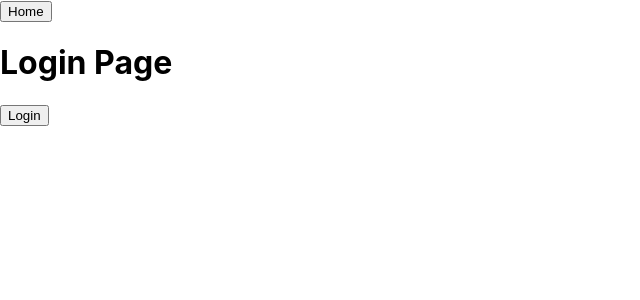
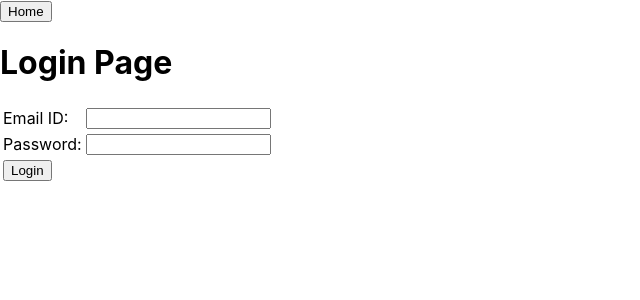
Before and after one commit to msfi-maneeshg/react-demo, a React (Create React App) app: page / in a window 1280 px wide. Both pictures are taken after a click on the button "Login". Shown: the top 300 px of the page, without its empty margins (0-640 px from the left). Built offline with nearby package versions, Linux system fonts and the light colour scheme.

Commit message:
add code for userlogin

```diff
--- a/src/Login.jsx
+++ b/src/Login.jsx
@@ -1,65 +1,157 @@
 import React from 'react'
 
-// class Login extends React.Component{
+class Login extends React.Component{
+    constructor(props){
+        super(props)
+        let inputFieldComponent = {
+            value :"",
+            isValid : true,
+            errorMessage : ""
+        }
+        this.state = {
+            email : inputFieldComponent,
+            password:inputFieldComponent,
+            isLogin : false
+        }
+    }
+    setFormValue(e){
+        let inputFieldComponent = {
+            value :e.target.value,
+            isValid : true,
+            errorMessage : ''
+        };
+        if (e.target.name === 'email'){
+            this.setState({email:inputFieldComponent});
+        }else if (e.target.name === 'password'){
+            this.setState({password:inputFieldComponent});
+        }
+    }
 
-//     // constructor(props){
-//     //     super(props)
-//     // }
+    submitLoginDetails(e){
+        let validation = true
+        //-------- Email validation
+        if(!this.state.email.value){
+            this.setState({email:{value:this.state.email.value,isValid:false,errorMessage:'Email Address can not be empty'}});
+            validation = false
+        }else{
+            var emailPattern = new RegExp(/^[a-zA-Z0-9+_.-]+[@]+[a-zA-Z0-9.-]+[.]+[a-zA-Z0-9.-]+$/i);
 
-//     render(){
-//         if(this.props.isLoggedin){
-//             return <UserDashboard/>
-//         }else{
-//             return <UserLogin/>
-//         }
-//     }
-// }
+            if (!emailPattern.test(this.state.email.value)) {
+                this.setState({email:{value:this.state.email.value,isValid:false,errorMessage:'Please enter valid email address.'}});
+                validation = false
+            }
 
+        }
 
-function UserLogin(props){
+         //-------- Password validation
+         if(!this.state.password.value){
+            this.setState({password:{value:this.state.password.value,isValid:false,errorMessage:'Password can not be empty'}});
+            validation = false
+        }
+        if(validation){
+            this.setState({isSubmit:true})
+            //-------- sending post request for login
+            const requestOptions = {
+                method: 'POST',
+                headers: { 'Content-Type': 'application/json','Access-Control-Allow-Origin':'*' },
+                body: JSON.stringify({
+                    email:  this.state.email.value,
+                    password:  this.state.password.value
+                })
+            };
+            fetch('http://localhost:8000/login', requestOptions)
+                .then((response) => {
+                    const data = response.json()
+                    if(response.status === 200){
+                        this.setState({ isStatusOK: true })
+                    }else {
+                        this.setState({ isStatusOK: false })
+                    }
+                    return data
+                })
+                .then((data) => {
+                    console.log(data)
+                    if (this.state.isStatusOK){
+                        this.setState({ responseData: data.content,isLogin:true })
+                    }else{
+                        this.setState({ responseData: data.error,isLogin:false })
+                    }
+
+                });
+
+        }
+        e.preventDefault();
+    }
+
+    logoutUser(){
+        let inputFieldComponent = {
+            value :"",
+            isValid : true,
+            errorMessage : ""
+        }
+        this.setState({
+            isLogin:false,
+            isSubmit:false,
+            email : inputFieldComponent,
+            password : inputFieldComponent
+        })
+
+    }
+
+    render(){
+        if(this.state.isLogin){
+            return(
+                <UserDashboard userData={this.state.responseData} onClick={() => this.logoutUser()} />
+            );
+        }else{
             return(
                 <>
                     <h1>Login Page</h1>
-            <button onClick={props.onClick}>Login</button>
+                   {this.state.isSubmit?(<label style={{color:(this.state.isStatusOK?"green":"red")}}>{this.state.responseData}</label>):''}
+                    <form onSubmit={(e) => this.submitLoginDetails(e)}>
+                        <table>
+                            <tbody>
+                                <tr>
+                                    <td>Email ID:</td>
+                                    <td><input type="text" value={this.state.email.value} name="email" onChange={(e)=> this.setFormValue(e)} /></td>
+                                    <td><ValidationError filedInfo={this.state.email}/></td>
+                                </tr>
+                                <tr>
+                                    <td>Password:</td>
+                                    <td><input type="password" value={this.state.password.value} name="password" onChange={(e)=> this.setFormValue(e)} /></td>
+                                    <td><ValidationError filedInfo={this.state.password}/></td>
+                                </tr>
+                                <tr>
+                                    <td><input type="submit" value="Login" /></td>
+                                </tr>
+                            </tbody>
+                        </table>
+                    </form>
                 </>
             );
         }
+    }
+}
+
+
 
 function UserDashboard(props){
      return(
         <>
-            <h1>UserDashboard</h1>
-            <h1>You have {props.messages.length} unreaded messages.</h1>
+            <h1>Welcome, {props.userData.name}</h1>
            <button onClick={props.onClick}>Logout</button>
         </>
     );
 }
 
-class LoginControl extends React.Component{
-    constructor(props){
-        super(props);
-        this.state = {isLoggedin : false};
+
+function ValidationError(props){
+    if (!props.filedInfo.isValid){
+        return(
+            <label style={{color:'red'}}>*{props.filedInfo.errorMessage}*</label>
+        );
+    }
+    return null;
 }
 
-    logoutClick(){
-        this.setState({isLoggedin:false})
-    }
-
-    loginClick(){
-        this.setState({isLoggedin:true})
-    }
-
-    render(){
-        const isLoggedin = this.state.isLoggedin;
-        const messages = ["Hi","Hello","Hey"];
-
-        if(isLoggedin){
-            return <UserDashboard onClick={() => this.logoutClick()} messages={messages} />
-        }else{
-            return <UserLogin onClick={() => this.loginClick()} />
-        }
-
-    }
-}
-
-export default LoginControl
+export default Login
--- a/src/Registration.jsx
+++ b/src/Registration.jsx
@@ -46,33 +46,40 @@ class Registration extends React.Component{
     }
 
     submitRegistrationDetail(e){
+        let validation = true
         //-------- Name validation
         if(!this.state.name.value){
             this.setState({name:{value:this.state.name.value,isValid:false,errorMessage:'Full Name can not be empty'}});
+            validation = false
         }
 
         //-------- Email validation
         if(!this.state.email.value){
             this.setState({email:{value:this.state.email.value,isValid:false,errorMessage:'Email Address can not be empty'}});
+            validation = false
         }else{
             var emailPattern = new RegExp(/^[a-zA-Z0-9+_.-]+[@]+[a-zA-Z0-9.-]+[.]+[a-zA-Z0-9.-]+$/i);
 
             if (!emailPattern.test(this.state.email.value)) {
                 this.setState({email:{value:this.state.email.value,isValid:false,errorMessage:'Please enter valid email address.'}});
+                validation = false
             }
         }
 
         //-------- Phone validation
         if(!this.state.phone.value){
             this.setState({phone:{value:this.state.phone.value,isValid:false,errorMessage:'Phone Number can not be empty'}});
+            validation = false
         }
 
         //-------- Password validation
         if(!this.state.password.value){
             this.setState({password:{value:this.state.password.value,isValid:false,errorMessage:'Password can not be empty'}});
+            validation = false
         }
 
         //-------- sending post request for data submission
+        if(validation){
             const requestOptions = {
                 method: 'POST',
                 headers: { 'Content-Type': 'application/json','Access-Control-Allow-Origin':'*' },
@@ -96,13 +103,13 @@ class Registration extends React.Component{
                 .then((data) => {
                     // console.log(data)
                     if (this.state.isStatusOK){
-                    this.setState({ postId: data.content })
+                        this.setState({ responseData: data.content })
                     }else{
-                    this.setState({ postId: data.error })
+                        this.setState({ responseData: data.error })
                     }
 
                 });
-
+            }
 
         e.preventDefault();
     }
@@ -110,7 +117,7 @@ class Registration extends React.Component{
         return(
             <>
                 <h1>-:Registration Page :-</h1>
-                <label style={{color:(this.state.isStatusOK?"green":"red")}}>{this.state.postId}</label>
+                <label style={{color:(this.state.isStatusOK?"green":"red")}}>{this.state.responseData}</label>
                 <div>
                     <form onSubmit={(e) => this.submitRegistrationDetail(e) }>
                         <table>
```
Lines whose indentation alone changed are shown as unchanged.
